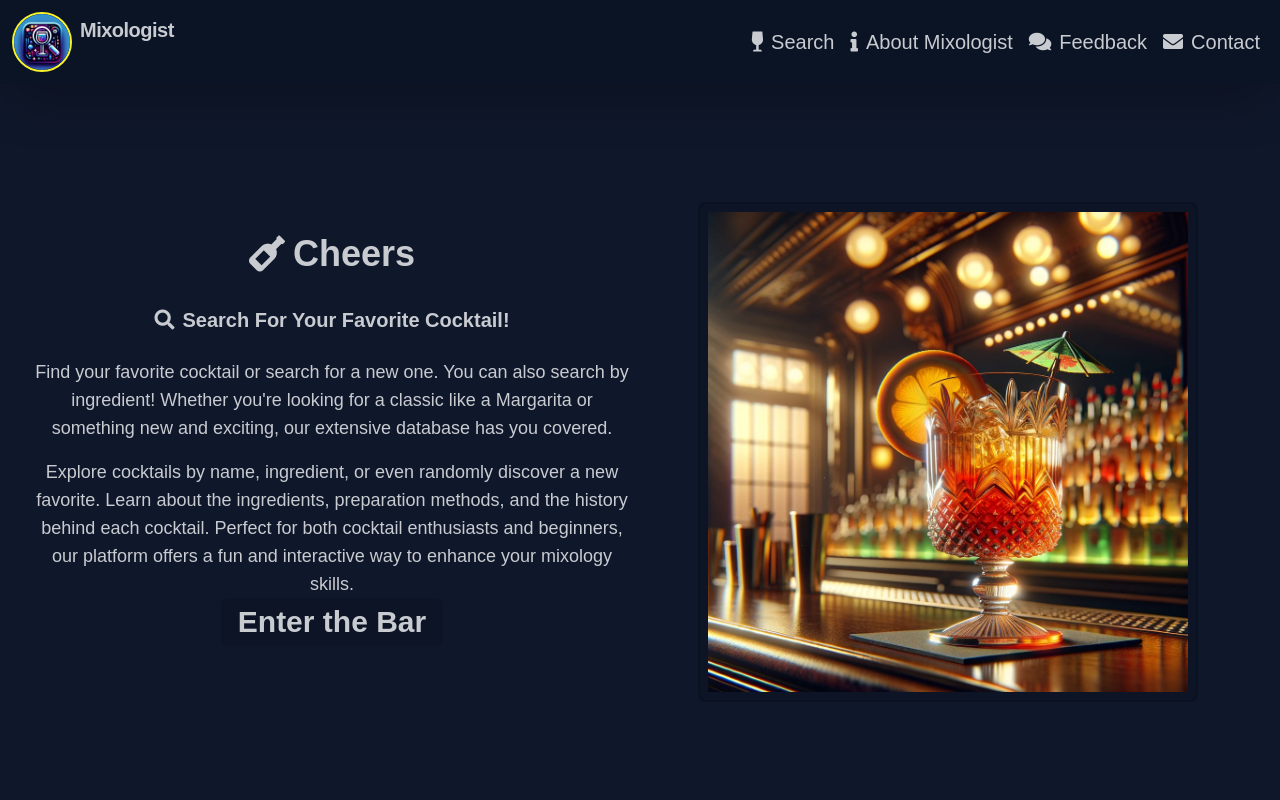
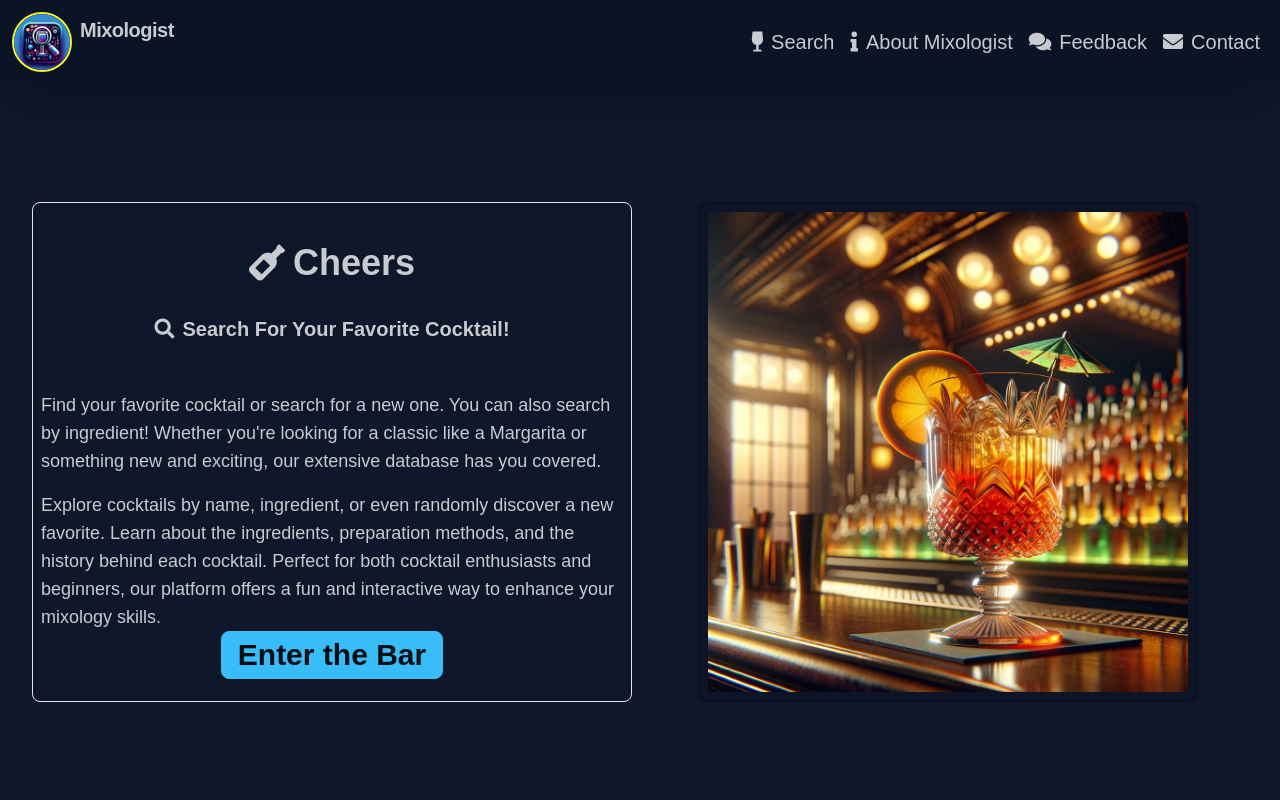
Before and after one commit to RW2023/mixologist, a Next.js app: page / in a window 1280 px wide. Shown: the top 800 px of the page. Built offline with nearby package versions, Linux system fonts and the light colour scheme.

Commit message:
Refactor page.tsx to improve layout and styling

```diff
--- a/src/app/page.tsx
+++ b/src/app/page.tsx
@@ -8,20 +8,20 @@ export default function Home() {
     <div className="flex flex-col items-center justify-center min-h-screen container mx-auto px-4 sm:px-6 lg:px-8">
       {/* Added bottom margin for all views */}
       <div className="mt-16 md:mt-0 mb-16 grid grid-cols-1 md:grid-cols-2 gap-4 text-center w-full">
-        <div>
+        <div className='border drop-shadow-sm rounded-lg p-2 flex flex-col '>
           <Heading title="cheers" iconClass="fas fa-wine-bottle" />
           <SubHeading
             title="Search for your favorite cocktail!"
             iconClass="fas fa-search"
           />
           <div className="text-center mt-6">
-            <p className="mb-4 text-lg text-base-content">
+            <p className="mb-4 text-lg text-base-content text-left">
               Find your favorite cocktail or search for a new one. You can also
               search by ingredient! Whether you&apos;re looking for a classic
               like a Margarita or something new and exciting, our extensive
               database has you covered.
             </p>
-            <p className="text-lg text-base-content">
+            <p className="text-lg text-base-content text-left">
               Explore cocktails by name, ingredient, or even randomly discover a
               new favorite. Learn about the ingredients, preparation methods,
               and the history behind each cocktail. Perfect for both cocktail
@@ -30,7 +30,7 @@ export default function Home() {
             </p>
             <Link href="/search">
             <button
-             type="button" className="btn rounded-lg text-3xl">
+             type="button" className="btn btn-primary rounded-lg text-3xl">
               Enter the Bar
             </button>
             </Link>
```
